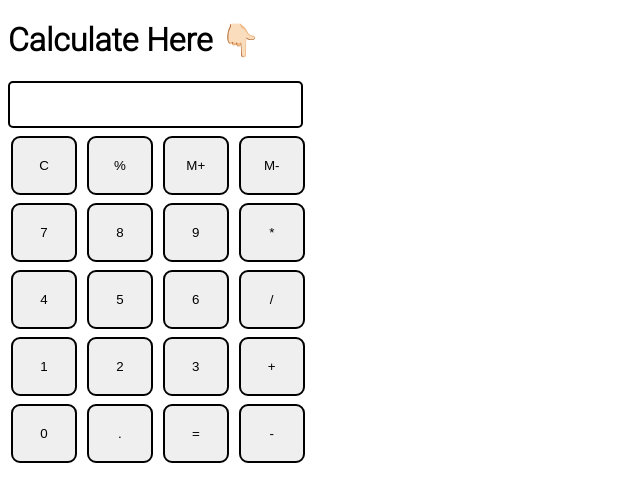
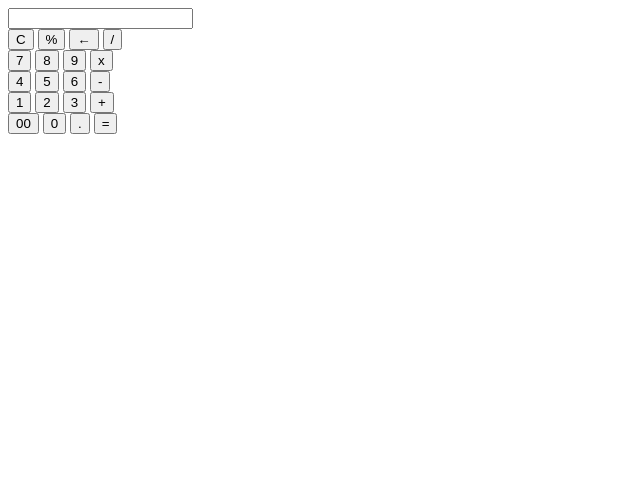
Before and after one commit to tripathiharsh95/Basic-Calculator-Using-HTML-CSS-AND-JavaScript-, a plain HTML site: page index.html in a window 1280 px wide. Shown: the whole page, without its empty margins (0-640 px from the left). Drawn offline with Linux system fonts and the light colour scheme.

Commit message:
Update index.html

```diff
--- a/index.html
+++ b/index.html
@@ -1,52 +1,39 @@
 <!DOCTYPE html>
-<html>
-
+<html lang="en">
 <head>
-  <meta charset="utf-8">
-  <meta name="viewport" content="width=device-width">
-  <title>Calculator! - My college project</title>
-  <link href="style.css" rel="stylesheet" type="text/css" />
-  <link href="utils.css" rel="stylesheet" type="text/css" />
+   <link rel="stylesheet" href="style.css">
+   <title>Calulator</title>
 </head>
-
 <body>
-  <h1 class="text-center">Calculate Here 👇🏻</h1>
-  <div class="container flex flex-col items-center mx-auto m-w-20">
-    <div class="row">
-      <input class="input" type="text"/>
-    </div>
-    <div class="row">
-      <button class="button">C</button>
-      <button class="button">%</button>
-      <button class="button">M+</button>
-      <button class="button">M-</button>
-    </div>
-    <div class="row">
-      <button class="button">7</button>
-      <button class="button">8</button>
-      <button class="button">9</button>
-      <button class="button">*</button>
-    </div>
-    <div class="row">
-      <button class="button">4</button>
-      <button class="button">5</button>
-      <button class="button">6</button>
-      <button class="button">/</button>
-    </div>
-    <div class="row">
-      <button class="button">1</button>
-      <button class="button">2</button>
-      <button class="button">3</button>
-      <button class="button">+</button>
-    </div>
-    <div class="row">
-      <button class="button">0</button>
-      <button class="button">.</button>
-      <button class="button">=</button>
-      <button class="button">-</button>
-    </div>
-  </div>
-  <script src="script.js"></script>
+   <div class="main">
+      <input type="text" id = 'res'>
+      <div class="btn">
+         <input type="button" value = 'C' onclick = "Clear()">
+         <input type="button" value = '%' onclick = "Solve('%')">
+         <input type="button" value = '←' onclick ="Back('←')">
+         <input type="button" value = '/' onclick = "Solve('/')">
+         <br>
+         <input type="button" value = '7' onclick = "Solve('7')">
+         <input type="button" value = '8' onclick = "Solve('8')">
+         <input type="button" value = '9' onclick = "Solve('9')">
+         <input type="button" value = 'x' onclick = "Solve('*')">
+         <br>
+         <input type="button" value = '4' onclick = "Solve('4')">
+         <input type="button" value = '5' onclick = "Solve('5')">
+         <input type="button" value = '6' onclick = "Solve('6')">
+         <input type="button" value = '-' onclick = "Solve('-')">
+         <br>
+         <input type="button" value = '1' onclick = "Solve('1')">
+         <input type="button" value = '2' onclick = "Solve('2')">
+         <input type="button" value = '3' onclick = "Solve('3')">
+         <input type="button" value = '+' onclick = "Solve('+')">
+         <br>
+         <input type="button" value = '00'onclick = "Solve('00')">
+         <input type="button" value = '0' onclick = "Solve('0')">
+         <input type="button" value = '.' onclick = "Solve('.')">
+         <input type="button" value = '=' onclick = "Result()">
+      </div>
+   </div>
+   <script src = 'script.js' ></script>
 </body>
-
 </html>
```
